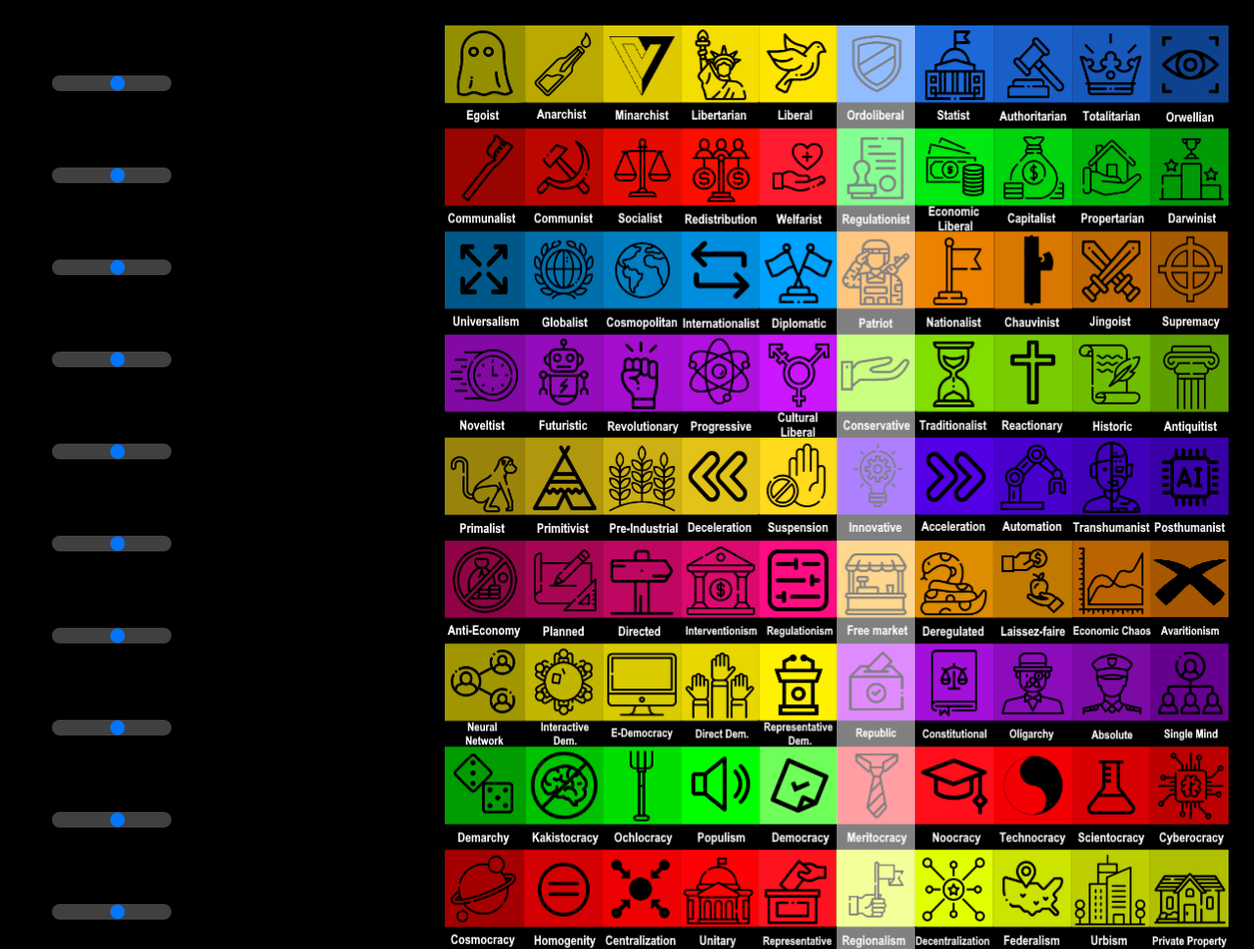
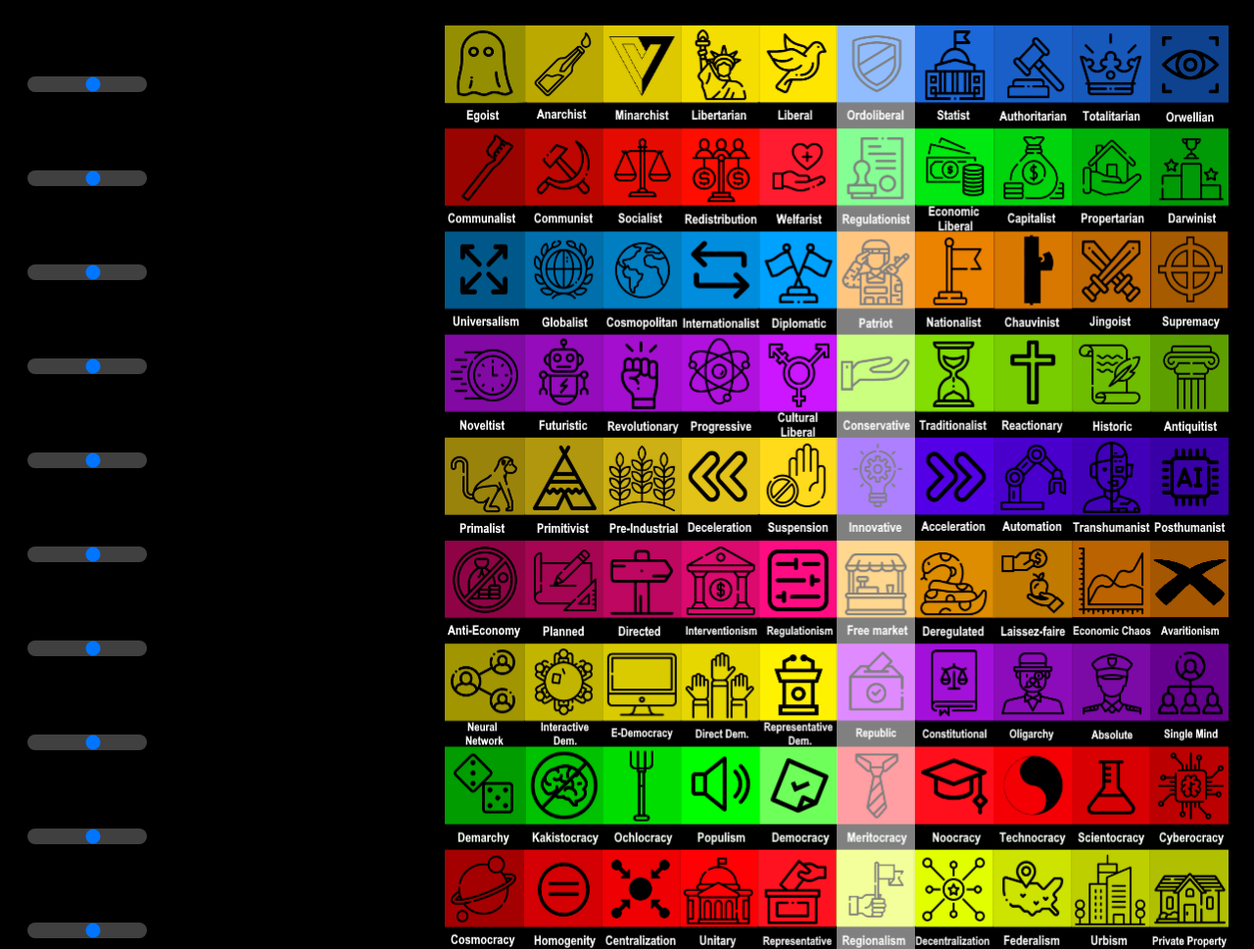
Before and after one commit to QUARK88/infaxes, a plain HTML site: page index.html in a window 1280 px wide. Shown: the top 969 px of the page at 98% size. Drawn offline with Linux system fonts and the light colour scheme.

Commit message:
Update index.html

```diff
--- a/index.html
+++ b/index.html
@@ -83,7 +83,8 @@
         border-radius: 8px;
         background: #404040ff;
         outline: none;
-        margin: 27px;
+        margin-top: 28px;
+        margin-bottom: 28px;
     }
 
     .slider::-webkit-slider-thumb {
```
